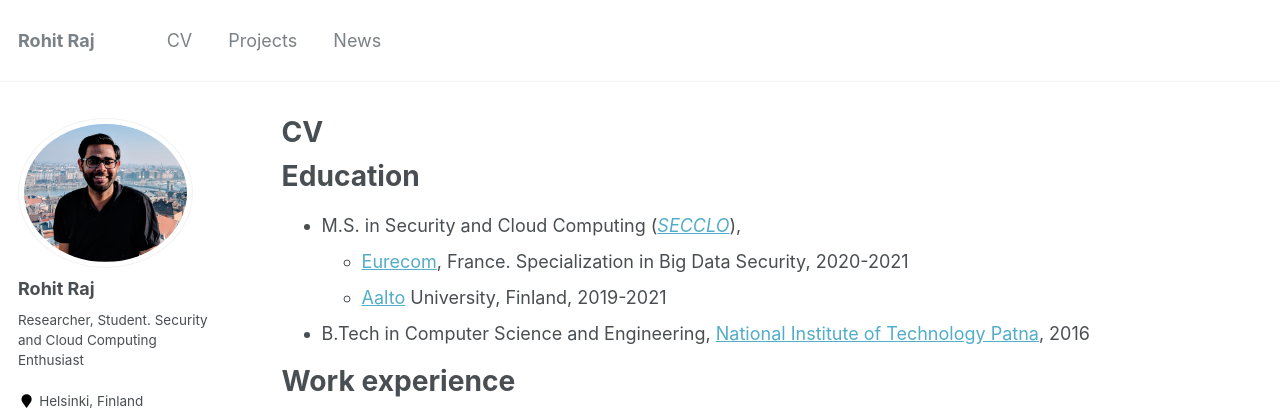
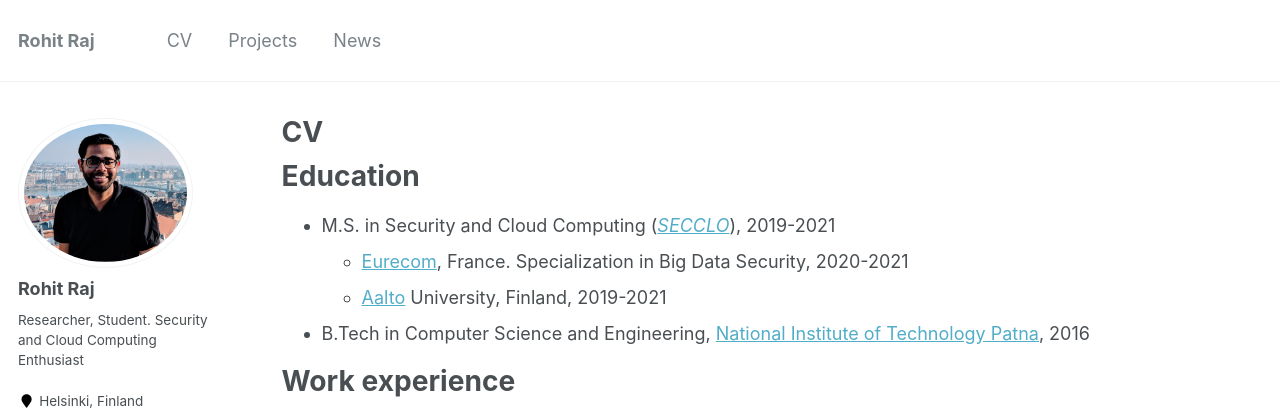
Before and after one commit to rohitshubham/myTestPage, a Jekyll site: the page built from _pages/cv.md, in a window 1280 px wide and 900 px high. Shown: the top 410 px of the window. Built offline with Jekyll 4.4.1, drawn with Linux system fonts in a browser that asks for light colours.

Commit message:
Slight update on CV section

```diff
--- a/_pages/cv.md
+++ b/_pages/cv.md
@@ -11,7 +11,7 @@ redirect_from:
 
 Education
 ======
-* M.S. in Security and Cloud Computing ([_SECCLO_](https://secclo.eu)),
+* M.S. in Security and Cloud Computing ([_SECCLO_](https://secclo.eu)), 2019-2021
   * [Eurecom](https://eurecom.fr/en), France. Specialization in Big Data Security, 2020-2021
   * [Aalto](https://aalto.fi) University, Finland, 2019-2021
 
```
